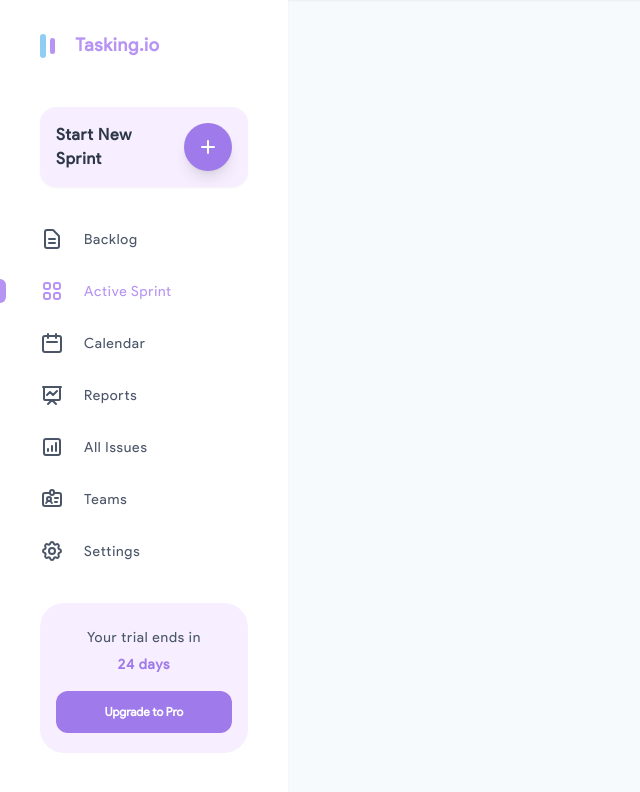
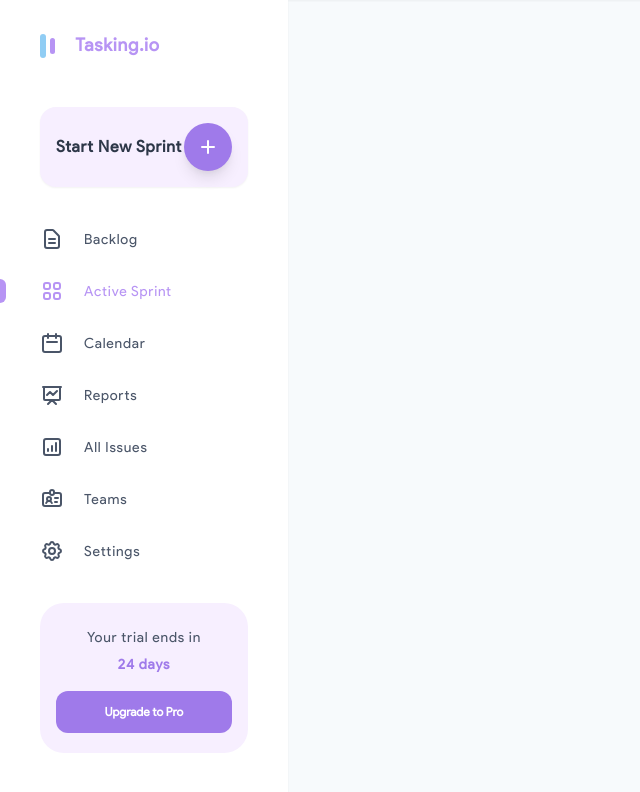
Before and after one commit to aw33598/Vue-Tailwind-Dashboard, a Vue app: page / in a window 1280 px wide. Shown: the top 792 px of the page, without its empty margins (0-640 px from the left). Built offline with nearby package versions, Linux system fonts and the light colour scheme.

Commit message:
removed padding right from add new sprint button

```diff
--- a/src/components/Navbar.vue
+++ b/src/components/Navbar.vue
@@ -26,7 +26,7 @@
           <div
             class="flex items-center justify-between rounded-2xl px-4 py-4 bg-purple-150 shadow-sm mt-12"
           >
-            <div class="text-gray-800 font-black text-base pr-6">
+            <div class="text-gray-800 font-black text-base">
               <h2>Start New Sprint</h2>
             </div>
             <button
```
